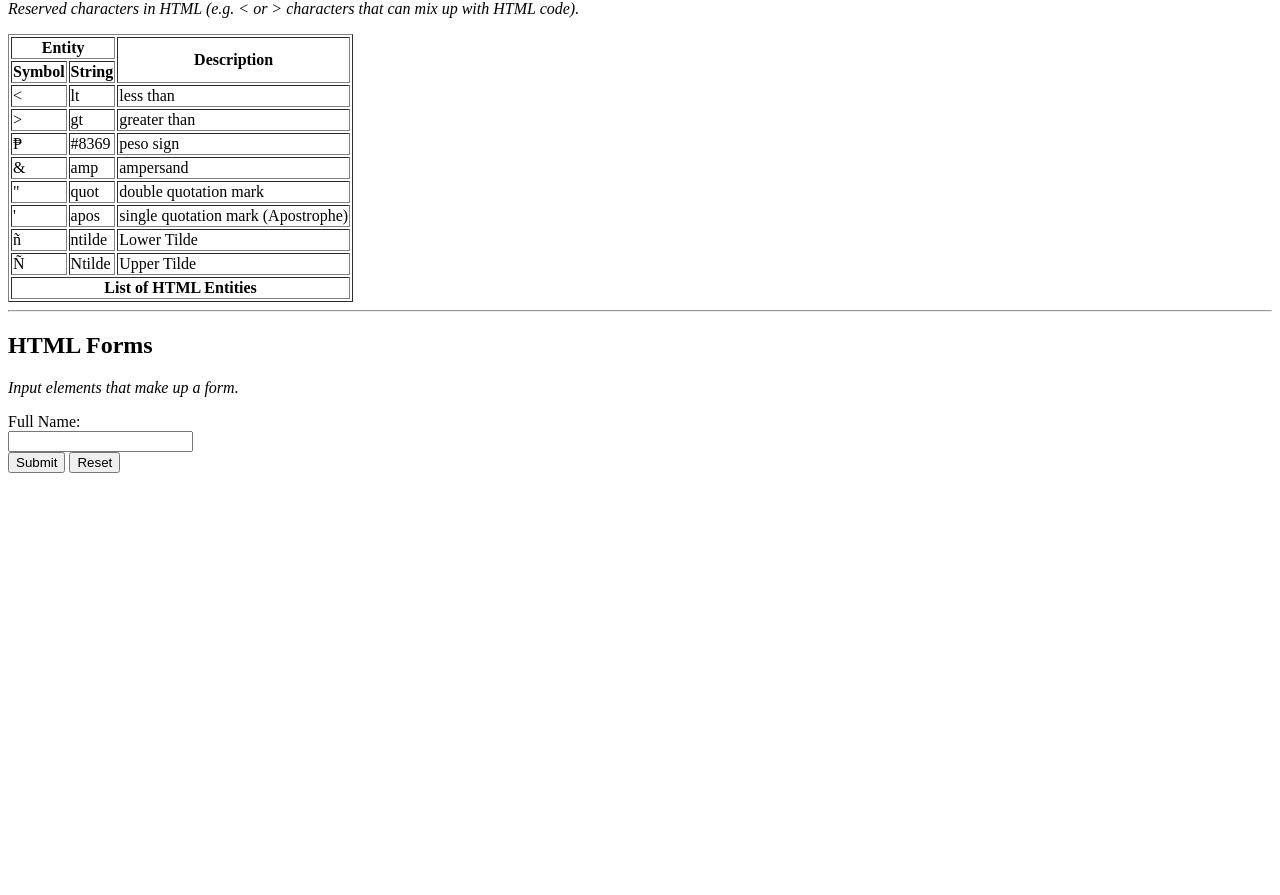
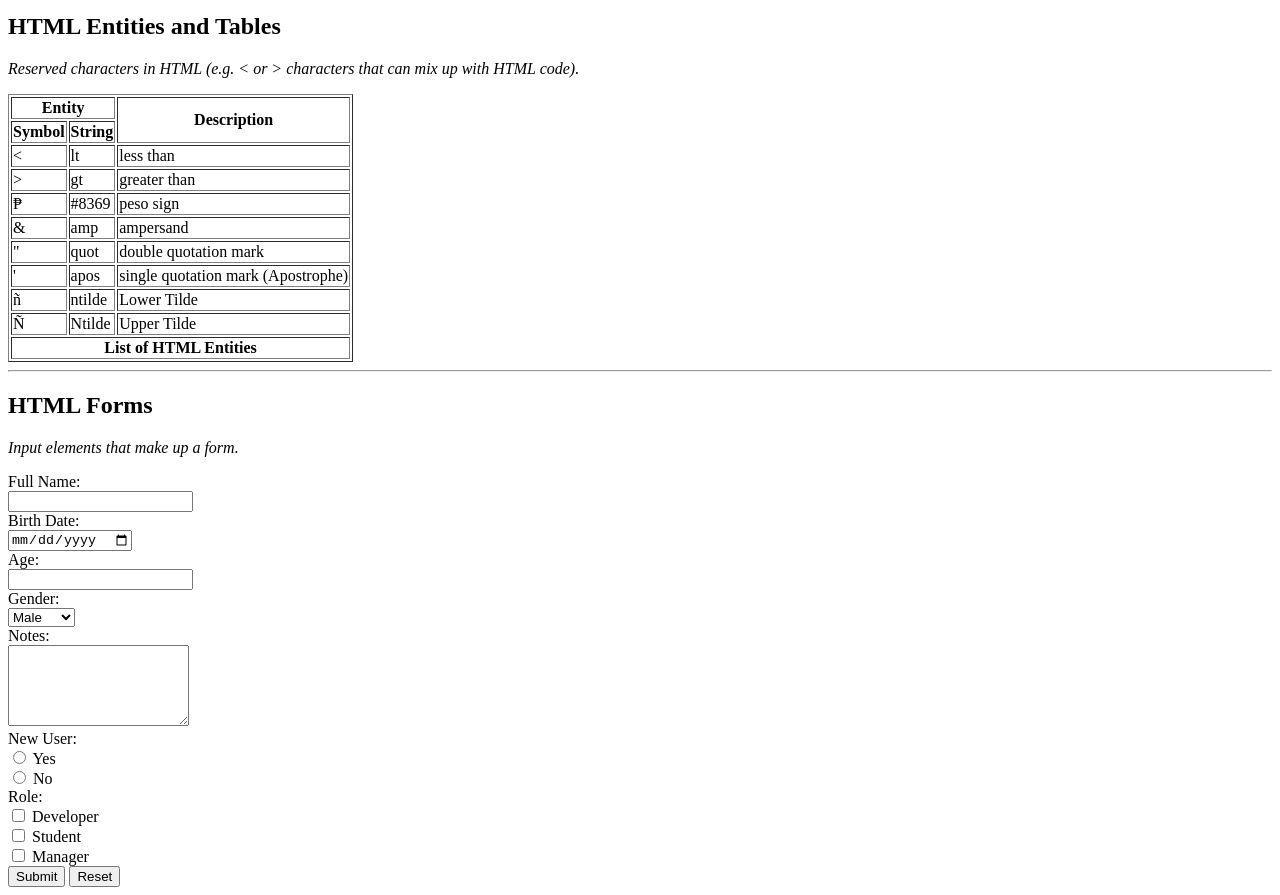
Before and after one commit to kiroraynes/frontend, a plain HTML site: page s05/discussion/index.html in a window 1280 px wide. Shown: the part 67-962 px from the top of the page. Before the commit the page ends 800 px from the top, so only its background shows below. Drawn offline with Linux system fonts and the light colour scheme.

Commit message:
Discussion codes for s05

```diff
--- a/s05/discussion/index.html
+++ b/s05/discussion/index.html
@@ -7,6 +7,11 @@
 </head>
 <body>
 
+	<header>
+		<h1>HTML Tables and Forms</h1>
+	</header>
+	<main>
+		<section>
 			<h2>HTML Entities and Tables</h2>
 
 			<p>
@@ -78,9 +83,11 @@
 						</tr>
 					</tfoot>
 			</table>
+		</section>
 
 		<hr>
 
+		<section>
 			<h2>HTML Forms</h2>
 			<p><em>Input elements that make up a form.</em></p>
 			<!-- The form starts here -->
@@ -93,6 +100,44 @@
 				<label for = "full_name">Full Name:</label><br>
 				<input type="text" name="full_name" id="full_name"/><br>
 
+				<label for="birthdate">Birth Date:</label><br>
+				<input type='date' name="birthdate" id="birthdate" required/><br>
+
+				<label for="age">Age:</label> <br>
+				<input type="number" name="age" id="age"><br>
+
+				<!-- Creates a dropdown menu for gender menu -->
+				<label for="gender">Gender:</label> <br>
+				<!-- select tag creates a dropdown menu based on the nested options -->
+				<select name="gender" id="gender">
+					<!-- creates an option for the dropdown menu created by a select tag -->
+					<option value="1">Male</option>
+					<option value="2">Female</option>
+				</select><br>
+
+				<!-- create textarea (larger text input) for the notes (can create rows and columns ) -->
+				<label for="notes">Notes:</label> <br>
+				<textarea name="notes" id="notes" rows="5"></textarea> <br>
+
+				<!-- Radio buttons for only one selection (best practice) -->
+
+				<label for="newUser">New User:</label> <br>
+				<input type="radio" name="newUser" value="yes" id="usertype-1">
+				<label for="usertype-1">Yes</label><br>
+				<input type="radio" name="newUser" value="no" id="usertype-2">
+				<label for="usertype-2">No</label><br>
+
+				<!-- Checkboxes -->
+				<label for="">Role:</label><br>
+
+				<input type="checkbox" name="role1" value="developer" id="role1">
+				<label for="role1">Developer</label><br>
+
+				<input type="checkbox" name="role2" value="student" id="role2">
+				<label for="role2">Student</label><br>
+
+				<input type="checkbox" name="role3" value="msanager" id="role3">
+				<label for="role3">Manager</label><br>
 
 
 				<!-- <button> tag - creates a button that will trigger the form submission (by default the type of button is submit) -->
@@ -100,5 +145,8 @@
 
 				<button type="reset">Reset</button>
 			</form>
+		</section>
+
+	</main>
 </body>
 </html>
```
Lines whose indentation alone changed are shown as unchanged.
